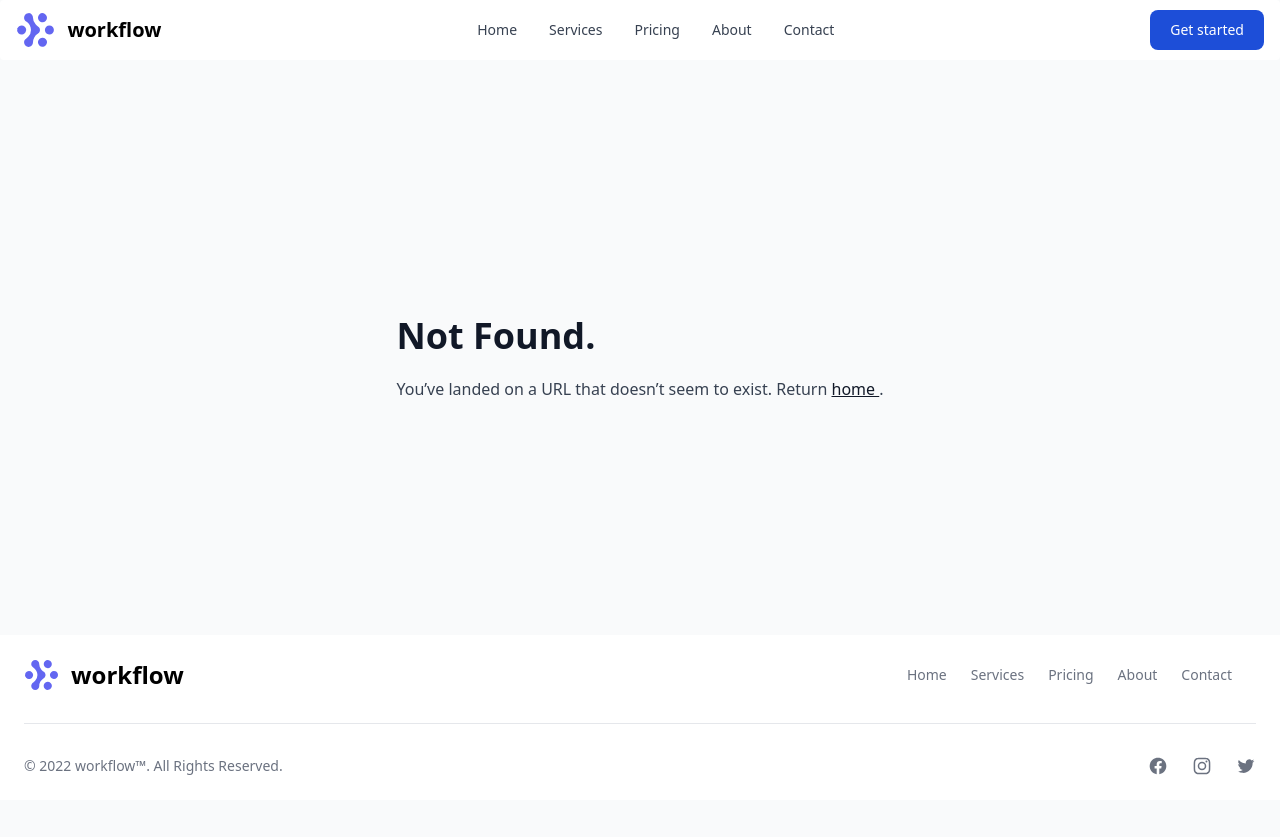
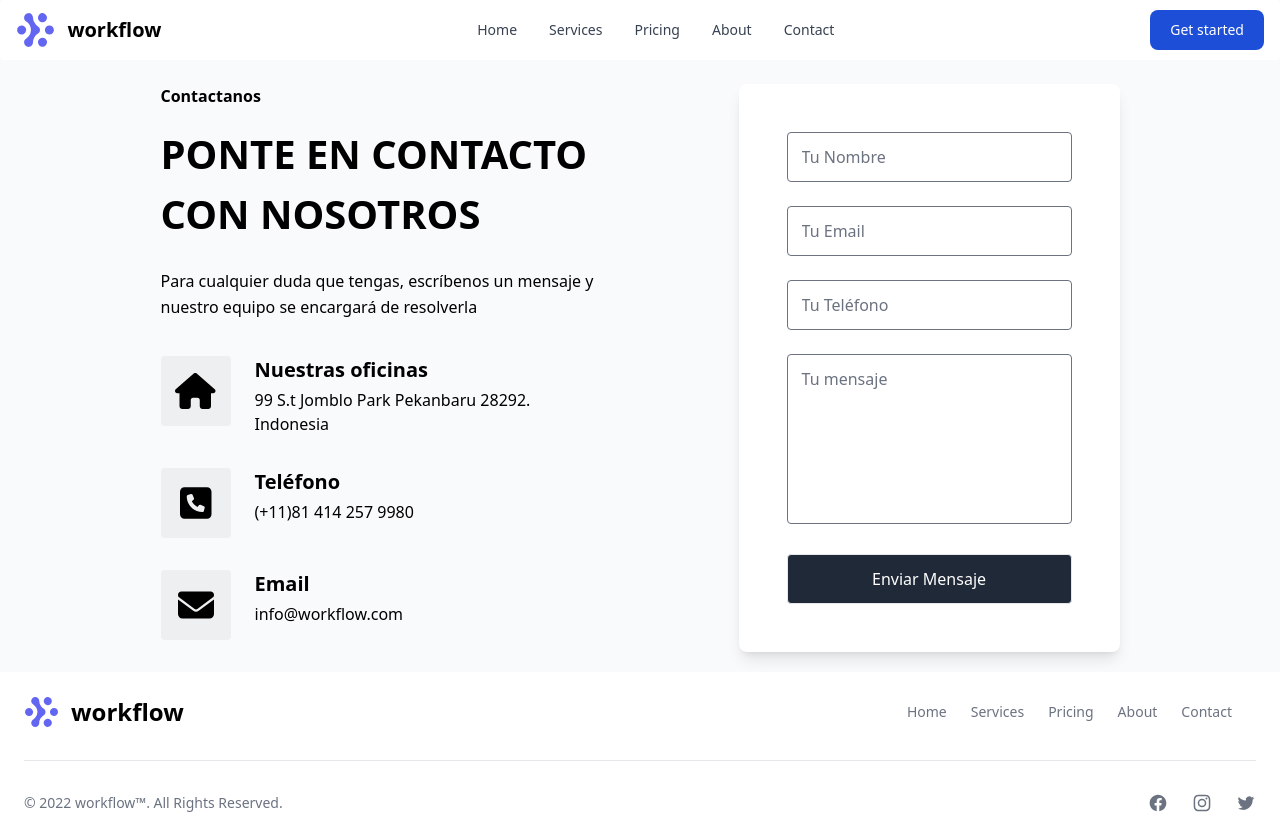
Before and after one commit to Aw3same/workflow-landing-page, a Vue app: page /contact in a window 1280 px wide. Before the commit the page ends 800 px from the top, so only its background shows below. Built offline with nearby package versions, Linux system fonts and the light colour scheme; a web font is replaced by a local one.

Commit message:
Added contact page

```diff
--- a/src/components/NavBar.vue
+++ b/src/components/NavBar.vue
@@ -83,7 +83,7 @@ const navigation = [
   { name: 'Services', href: '/services', current: false },
   { name: 'Pricing', href: '/pricing', current: false },
   { name: 'About', href: '/about', current: false },
-  { name: 'Contact', href: '#', current: false },
+  { name: 'Contact', href: '/contact', current: false },
 ]
 export default defineComponent({
   name: 'NavBar',
--- a/src/font-awesome.icons.ts
+++ b/src/font-awesome.icons.ts
@@ -1,6 +1,6 @@
 import { FontAwesomeIcon } from '@fortawesome/vue-fontawesome'
 import { library } from '@fortawesome/fontawesome-svg-core'
-import { faBrain, faHand, faBowlFood, faVolleyball, faHouseMedical, faBook } from '@fortawesome/free-solid-svg-icons'
+import { faBrain, faHand, faBowlFood, faVolleyball, faHouseMedical, faBook, faHouse, faPhoneSquare, faEnvelope } from '@fortawesome/free-solid-svg-icons'
 
 library.add(faBrain)
 library.add(faHand)
@@ -8,5 +8,8 @@ library.add(faBowlFood)
 library.add(faVolleyball)
 library.add(faHouseMedical)
 library.add(faBook)
+library.add(faHouse)
+library.add(faPhoneSquare)
+library.add(faEnvelope)
 
 export default FontAwesomeIcon
--- a/src/routes.ts
+++ b/src/routes.ts
@@ -3,12 +3,14 @@ import Services from './views/Services.vue'
 import About from './views/About.vue'
 import Pricing from './views/Pricing.vue'
 import NotFound from './views/NotFound.vue'
+import Contact from './views/Contact.vue'
 
 export const routes = [
   { path: '/', component: Home, meta: { title: 'Home' } },
   { path: '/services', component: Services, meta: { title: 'Services' } },
   { path: '/pricing', component: Pricing, meta: { title: 'Pricing' } },
   { path: '/about', component: About, meta: { title: 'About' } },
+  { path: '/contact', component: Contact, meta: { title: 'Contact' } },
   {
     path: '/*',
     component: NotFound,
--- /dev/null
+++ b/src/views/Contact.vue
@@ -0,0 +1,92 @@
+<template>
+  <div class="container">
+    <div class="flex flex-wrap lg:justify-between -mx-4">
+      <div class="w-full lg:w-1/2 xl:w-6/12 px-4">
+        <div class="max-w-[570px] mb-12 lg:mb-0">
+          <span class="block mb-4 text-base text-primary font-semibold">
+            Contactanos
+          </span>
+          <h2 class="text-dark mb-6 uppercase font-bold text-[32px] sm:text-[40px] lg:text-[36px] xl:text-[40px] ">
+            PONTE EN CONTACTO CON NOSOTROS
+          </h2>
+          <p class="text-base text-body-color leading-relaxed mb-9">
+            Para cualquier duda que tengas, escríbenos un mensaje y nuestro equipo se encargará de resolverla
+          </p>
+          <div class="flex mb-8 max-w-[370px] w-full">
+            <div class="max-w-[60px] sm:max-w-[70px] w-full h-[60px] sm:h-[70px] flex items-center justify-center mr-6 overflow-hidden bg-gray-800 bg-opacity-5 text-primary rounded ">
+              <FontAwesomeIcon icon="house" class="text-black text-4xl" />
+            </div>
+            <div class="w-full">
+              <h4 class="font-bold text-dark text-xl mb-1">
+                Nuestras oficinas
+              </h4>
+              <p class="text-base text-body-color">
+                99 S.t Jomblo Park Pekanbaru 28292. Indonesia
+              </p>
+            </div>
+          </div>
+          <div class="flex mb-8 max-w-[370px] w-full">
+            <div class="max-w-[60px] sm:max-w-[70px] w-full h-[60px] sm:h-[70px] flex items-center justify-center mr-6 overflow-hidden bg-gray-800 bg-opacity-5 text-primary rounded ">
+              <FontAwesomeIcon icon="square-phone" class="text-black text-4xl" />
+            </div>
+            <div class="w-full">
+              <h4 class="font-bold text-dark text-xl mb-1">
+                Teléfono
+              </h4>
+              <p class="text-base text-body-color">
+                (+11)81 414 257 9980
+              </p>
+            </div>
+          </div>
+          <div class="flex mb-8 max-w-[370px] w-full">
+            <div class="max-w-[60px] sm:max-w-[70px] w-full h-[60px] sm:h-[70px] flex items-center justify-center mr-6 overflow-hidden bg-gray-800 bg-opacity-5 text-primary rounded ">
+              <FontAwesomeIcon icon="envelope" class="text-black text-4xl" />
+            </div>
+            <div class="w-full">
+              <h4 class="font-bold text-dark text-xl mb-1">
+                Email
+              </h4>
+              <p class="text-base text-body-color">
+                info@workflow.com
+              </p>
+            </div>
+          </div>
+        </div>
+      </div>
+      <div class="w-full lg:w-1/2 xl:w-5/12 px-4">
+        <div class="bg-white relative rounded-lg p-8 sm:p-12 shadow-lg">
+          <form>
+            <div class="mb-6">
+              <input type="text" placeholder="Tu Nombre" class="w-full rounded py-3 px-[14px] text-body-color text-base border border-[f0f0f0] outline-none focus-visible:shadow-none focus:border-primary" />
+            </div>
+            <div class="mb-6">
+              <input type="email" placeholder="Tu Email" class="w-full rounded py-3 px-[14px] text-body-color text-base border border-[f0f0f0] outline-none focus-visible:shadow-none focus:border-primary" />
+            </div>
+            <div class="mb-6">
+              <input type="text" placeholder="Tu Teléfono" class="w-full rounded py-3 px-[14px] text-body-color text-base border border-[f0f0f0] outline-none focus-visible:shadow-none focus:border-primary" />
+            </div>
+            <div class="mb-6">
+              <textarea rows="6" placeholder="Tu mensaje" class="w-full rounded py-3 px-[14px] text-body-color text-base border border-[f0f0f0] resize-none outline-none focus-visible:shadow-none focus:border-primary"></textarea>
+            </div>
+            <div>
+              <button type="submit" class="w-full text-white bg-gray-800 rounded border border-primary p-3 transition hover:bg-opacity-90 ">
+                Enviar Mensaje
+              </button>
+            </div>
+          </form>
+        </div>
+      </div>
+    </div>
+  </div>
+</template>
+
+<script lang="ts">
+
+import { defineComponent } from 'vue'
+
+export default defineComponent({
+  name: 'ContactComponent',
+  components: {},
+})
+
+</script>
```
